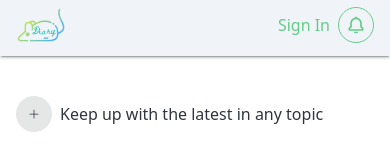
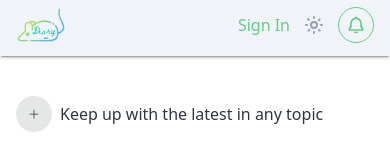
Before and after one commit to tuhinsaud4614/graphql-blog, a Next.js app in the folder frontend-web/: page /my-home in a window 390 px wide. Shown: the top 154 px of the page. Built offline with nearby package versions, Linux system fonts and the light colour scheme.

Commit message:
Theme component created

```diff
--- /dev/null
+++ b/frontend-web/components/Theme.tsx
@@ -0,0 +1,143 @@
+import { useDarkMode } from "@hooks";
+import classNames from "classnames";
+import { Fragment, ReactNode, useState } from "react";
+import { IAnchorOrigin } from "utils/interfaces";
+import Menu from "./Menu";
+import { DarkIcon, LightIcon, SystemIcon } from "./svg";
+
+const className = {
+  root: "outline-none border-none flex items-center justify-center",
+  items: "w-24 list-none m-0 py-1",
+  item: "w-full border-none outline-none flex items-center px-2 py-1 hover:bg-base-200 dark:hover:bg-base-dark-100",
+  itemIcon: "h-6 w-6",
+  itemText: "ml-2 text-sm font-semibold",
+};
+
+interface Props {
+  anchorOrigin: IAnchorOrigin;
+  classes?: {
+    root?: string;
+    menuRoot?: string;
+  };
+}
+
+export default function Theme({ anchorOrigin, classes }: Props) {
+  const [anchorEle, setAnchorEle] = useState<null | HTMLButtonElement>(null);
+  const { isDarkMode, setTernaryDarkMode, ternaryDarkMode } = useDarkMode();
+  return (
+    <Fragment>
+      <button
+        type="button"
+        aria-label="Theme"
+        className={classNames(className.root, classes?.root)}
+        onClick={(e) => setAnchorEle(e.currentTarget)}
+      >
+        {ternaryDarkMode === "system" ? (
+          isDarkMode ? (
+            <DarkIcon className="h-6 w-6 [&_path]:fill-slate-400 dark:[&_path]:fill-slate-500" />
+          ) : (
+            <LightIcon className="h-6 w-6 [&_path]:stroke-slate-400 dark:[&_path]:stroke-slate-500" />
+          )
+        ) : ternaryDarkMode === "light" ? (
+          <LightIcon className="h-6 w-6 [&_path]:stroke-accent dark:[&_path]:stroke-accent-dark" />
+        ) : (
+          <DarkIcon className="h-6 w-6 [&_path]:fill-accent dark:[&_path]:fill-accent-dark" />
+        )}
+      </button>
+      <Menu
+        open={Boolean(anchorEle)}
+        anchorEle={anchorEle}
+        onClose={() => setAnchorEle(null)}
+        anchorOrigin={anchorOrigin}
+        classes={{ root: classes?.menuRoot }}
+        hideArrow
+      >
+        <ul className={className.items}>
+          <Item
+            text="Light"
+            active={ternaryDarkMode === "light"}
+            onClick={() => {
+              setTernaryDarkMode("light");
+              setAnchorEle(null);
+            }}
+          >
+            <LightIcon
+              className={classNames(
+                className.itemIcon,
+                ternaryDarkMode === "light"
+                  ? "[&_path]:stroke-accent dark:[&_path]:stroke-accent-dark"
+                  : "[&_path]:stroke-slate-400 dark:[&_path]:stroke-slate-500"
+              )}
+            />
+          </Item>
+          <Item
+            text="Dark"
+            active={ternaryDarkMode === "dark"}
+            onClick={() => {
+              setTernaryDarkMode("dark");
+              setAnchorEle(null);
+            }}
+          >
+            <DarkIcon
+              className={classNames(
+                className.itemIcon,
+                ternaryDarkMode === "dark"
+                  ? "[&_path]:fill-accent dark:[&_path]:fill-accent-dark"
+                  : "[&_path]:fill-slate-400 dark:[&_path]:fill-slate-500"
+              )}
+            />
+          </Item>
+          <Item
+            text="System"
+            active={ternaryDarkMode === "system"}
+            onClick={() => {
+              setTernaryDarkMode("system");
+              setAnchorEle(null);
+            }}
+          >
+            <SystemIcon
+              className={classNames(
+                className.itemIcon,
+                ternaryDarkMode === "system"
+                  ? "[&_path]:fill-accent dark:[&_path]:fill-accent-dark"
+                  : "[&_path]:fill-slate-400 dark:[&_path]:fill-slate-500"
+              )}
+            />
+          </Item>
+        </ul>
+      </Menu>
+    </Fragment>
+  );
+}
+
+interface ItemProps {
+  text: string;
+  children: ReactNode;
+  onClick?(): void;
+  active: boolean;
+}
+
+function Item({ active, children, onClick, text }: ItemProps) {
+  return (
+    <li>
+      <button
+        aria-label={text}
+        type="button"
+        className={className.item}
+        onClick={onClick}
+      >
+        {children}
+        <span
+          className={classNames(
+            className.itemText,
+            active
+              ? "text-accent dark:text-accent-dark"
+              : "text-slate-400 dark:text-slate-500"
+          )}
+        >
+          {text}
+        </span>
+      </button>
+    </li>
+  );
+}
--- a/frontend-web/components/UserAvatarBtn.tsx
+++ b/frontend-web/components/UserAvatarBtn.tsx
@@ -51,9 +51,8 @@ export default function UserAvatarBtn({
         src="/demo.png"
         alt="Avatar"
         size={36}
-        className="w-9 h-9"
+        className="w-9 h-9 shrink-0"
       />
-
       <Menu
         open={Boolean(anchorEle)}
         anchorEle={anchorEle}
--- a/frontend-web/components/home/Header.tsx
+++ b/frontend-web/components/home/Header.tsx
@@ -1,16 +1,19 @@
 import { useMediaQuery } from "@hooks";
 import classNames from "classnames";
 import { motion, useTransform, useViewportScroll } from "framer-motion";
+import dynamic from "next/dynamic";
 import Image from "next/image";
 import Link from "next/link";
 import { useRouter } from "next/router";
 import { ROUTES } from "utils/constants";
 
+const Theme = dynamic(() => import("components/Theme"), { ssr: false });
+
 const className = {
   root: "fixed top-0 left-0 right-0 border-b border-secondary dark:border-secondary-dark h-16 z-50",
   main: "px-4 sm:mx-auto max-w-5xl flex items-center justify-between h-full",
   homeLink: "flex items-center justify-center h-[3.75rem] w-[3.75rem]",
-  items: "list-none m-0 flex items-center",
+  items: "list-none m-0 flex items-center space-x-3",
   loginLink: "inline-block cursor-pointer select-none active:scale-95",
 };
 
@@ -67,6 +70,9 @@ export default function Header() {
               </motion.a>
             </Link>
           </li>
+          <li>
+            <Theme anchorOrigin={{ horizontal: "right", vertical: "bottom" }} />
+          </li>
         </ul>
       </nav>
     </motion.header>
--- a/frontend-web/components/index.ts
+++ b/frontend-web/components/index.ts
@@ -37,5 +37,6 @@ export { default as TabBox } from "./TabBox";
 export { default as Tabs } from "./Tabs";
 export { default as TabPanel } from "./Tabs/TabPanel";
 export { default as Tag } from "./Tag";
+export { default as Theme } from "./Theme";
 export { default as UserAvatarBtn } from "./UserAvatarBtn";
 export { default as UserLink } from "./UserLink";
--- a/frontend-web/components/layout/Header.tsx
+++ b/frontend-web/components/layout/Header.tsx
@@ -1,3 +1,4 @@
+import dynamic from "next/dynamic";
 import Image from "next/image";
 import Link from "next/link";
 import { useRouter } from "next/router";
@@ -5,11 +6,13 @@ import { BiBell } from "react-icons/bi";
 import { FaBell } from "react-icons/fa";
 import { ROUTES } from "utils/constants";
 
+const Theme = dynamic(() => import("components/Theme"), { ssr: false });
+
 const className = {
   root: "lg:hidden fixed top-0 left-0 right-0 z-40 h-14 bg-base-200 [@supports(backdrop-filter:blur(0px))]:bg-slate-200/50 dark:bg-base-dark-200 dark:[@supports(backdrop-filter:blur(0px))]:bg-base-dark-200/50 backdrop-blur-sm shadow-mui px-4",
   nav: "flex items-center justify-between",
   homeLink: "flex items-center justify-center h-[3.125rem] w-[3.125rem]",
-  items: "list-none m-0 flex items-center space-x-2",
+  items: "list-none m-0 flex items-center space-x-3",
   notifications:
     "w-9 h-9 flex items-center justify-center rounded-full border border-accent hover:border-accent-focus dark:border-accent-dark dark:hover:border-accent text-accent hover:text-accent-focus dark:text-accent-dark dark:hover:text-accent cursor-pointer select-none active:scale-95",
   link: "cursor-pointer select-none active:scale-95 text-accent hover:text-accent-focus dark:text-accent-dark dark:hover:text-accent",
@@ -40,6 +43,12 @@ export default function Header() {
             </Link>
           </li>
           <li>
+            <Theme
+              anchorOrigin={{ horizontal: "center", vertical: "bottom" }}
+              classes={{ menuRoot: "mt-6" }}
+            />
+          </li>
+          <li>
             <Link href={ROUTES.notifications} passHref>
               <a className={className.notifications} aria-label="Notifications">
                 {pathname === ROUTES.notifications ? (
--- a/frontend-web/components/layout/SideNav.tsx
+++ b/frontend-web/components/layout/SideNav.tsx
@@ -1,5 +1,7 @@
+import { useMediaQuery } from "@hooks";
 import classNames from "classnames";
 import { UserAvatarBtn } from "components";
+import dynamic from "next/dynamic";
 import Image from "next/image";
 import Link from "next/link";
 import { useRouter } from "next/router";
@@ -10,17 +12,21 @@ import { FaBell } from "react-icons/fa";
 import { HiHome, HiOutlineHome } from "react-icons/hi";
 import { ROUTES } from "utils/constants";
 
+const Theme = dynamic(() => import("components/Theme"), { ssr: false });
+
 const className = {
-  root: "hidden lg:block min-h-screen w-20 border-r dark:border-base-dark-300 relative",
-  nav: "h-screen sticky inset-0 z-10 flex flex-col justify-between items-center py-4",
+  root: "hidden shrink-0 lg:block min-h-screen w-20 border-r dark:border-base-dark-300 relative",
+  nav: "h-screen sticky inset-0 z-10 flex flex-col justify-between items-center py-4 overflow-y-auto scrollbar-hide",
   homeLink: "flex items-center justify-center h-[3.125rem] w-[3.125rem]",
-  items: "w-full flex flex-col justify-center items-center",
+  items: "w-full flex flex-col justify-center items-center py-3",
   item: "w-full pb-8",
   link: "w-full flex items-center justify-center text-neutral dark:text-neutral-dark active:scale-95",
 };
 
 export default function SideNav() {
   const { pathname } = useRouter();
+
+  const matches = useMediaQuery("(min-width: 1024px)");
 
   return (
     <aside className={className.root}>
@@ -119,8 +125,14 @@ export default function SideNav() {
               </a>
             </Link>
           </li>
+          {matches && (
+            <li>
+              <Theme
+                anchorOrigin={{ horizontal: "left", vertical: "bottom" }}
+              />
+            </li>
+          )}
         </ul>
-        {/* <Avatar /> */}
         <UserAvatarBtn
           anchorOrigin={{ horizontal: "left", vertical: "top" }}
           hideOnSmallDevice
--- /dev/null
+++ b/frontend-web/components/svg/Light.tsx
@@ -0,0 +1,17 @@
+import { ComponentPropsWithRef } from "react";
+
+export default function Light(props: ComponentPropsWithRef<"svg">) {
+  return (
+    <svg
+      {...props}
+      viewBox="0 0 24 24"
+      fill="none"
+      strokeWidth={2}
+      strokeLinecap="round"
+      strokeLinejoin="round"
+    >
+      <path d="M15 12a3 3 0 1 1-6 0 3 3 0 0 1 6 0Z" />
+      <path d="M12 4v1M17.66 6.344l-.828.828M20.005 12.004h-1M17.66 17.664l-.828-.828M12 20.01V19M6.34 17.664l.835-.836M3.995 12.004h1.01M6 6l.835.836" />
+    </svg>
+  );
+}
--- /dev/null
+++ b/frontend-web/components/svg/System.tsx
@@ -0,0 +1,21 @@
+import { ComponentPropsWithRef } from "react";
+
+export default function Dark(props: ComponentPropsWithRef<"svg">) {
+  return (
+    <svg {...props} viewBox="0 0 24 24" fill="none">
+      <path
+        d="M4 6a2 2 0 0 1 2-2h12a2 2 0 0 1 2 2v7a2 2 0 0 1-2 2H6a2 2 0 0 1-2-2V6Z"
+        strokeWidth="2"
+        strokeLinejoin="round"
+        className="fill-slate-400 dark:fill-slate-500"
+      />
+      <path
+        d="M14 15c0 3 2 5 2 5H8s2-2 2-5"
+        strokeWidth="2"
+        strokeLinecap="round"
+        strokeLinejoin="round"
+        className="fill-slate-400 dark:fill-slate-500"
+      />
+    </svg>
+  );
+}
--- /dev/null
+++ b/frontend-web/components/svg/index.ts
@@ -0,0 +1,3 @@
+export { default as DarkIcon } from "./Dark";
+export { default as LightIcon } from "./Light";
+export { default as SystemIcon } from "./System";
--- a/frontend-web/pages/_app.tsx
+++ b/frontend-web/pages/_app.tsx
@@ -30,8 +30,6 @@ export default function MyApp({ Component, pageProps }: AppPropsWithLayout) {
     };
   }, [events]);
 
-  // console.log(isDarkMode);
-
   return getLayout(
     <React.Fragment>
       <Head>
--- a/frontend-web/tailwind.config.js
+++ b/frontend-web/tailwind.config.js
@@ -2,7 +2,7 @@ const defaultTheme = require("tailwindcss/defaultTheme");
 
 /** @type {import('tailwindcss').Config} */
 module.exports = {
-  // darkMode: ["class"],
+  darkMode: ["class"],
   content: [
     "./pages/**/*.{js,ts,jsx,tsx}",
     "./components/**/*.{js,ts,jsx,tsx}",
```
Also changed, not shown: frontend-web/components/svg/Dark.tsx (added, +24 -0 lines).
